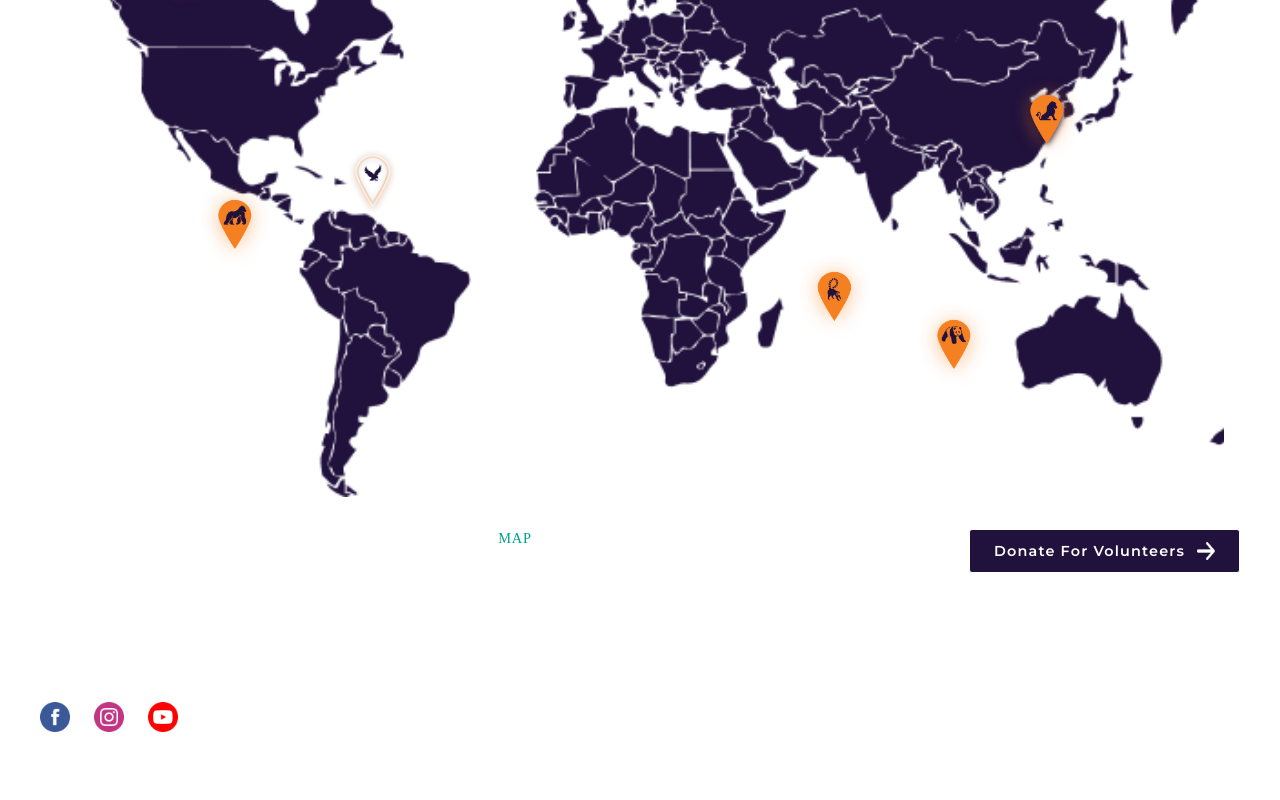
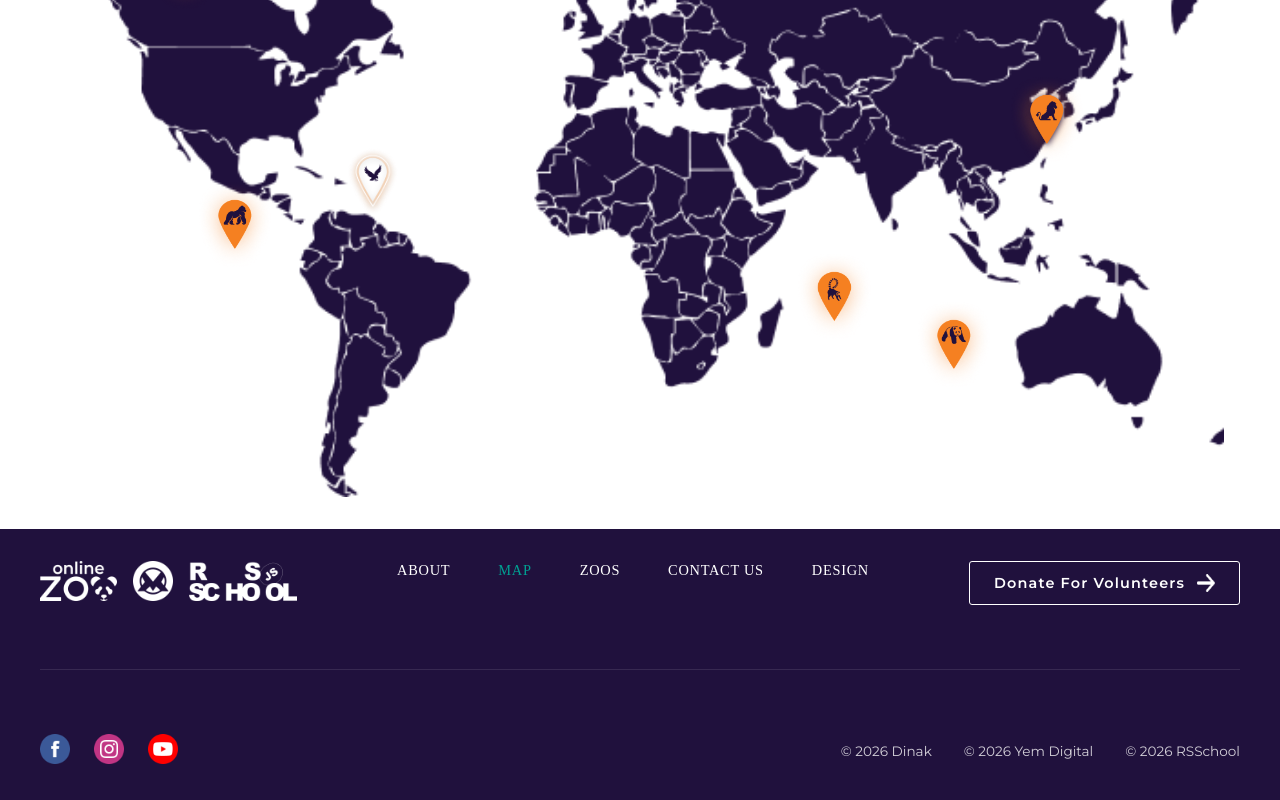
Before and after one commit to Dnakhutsrishvili/online-zoo, a React (Vite) app: page /map in a window 1280 px wide. Shown: the part 523-1323 px from the top of the page. Before the commit the page ends 1259 px from the top, so only its background shows below. Built offline with nearby package versions, Linux system fonts and the light colour scheme.

Commit message:
fix:footer styles

```diff
--- a/src/components/Footer.tsx
+++ b/src/components/Footer.tsx
@@ -11,7 +11,7 @@ export default function Footer() {
   }
 
   return (
-    <footer>
+    <footer className={styles.footer}>
       <div className={styles.footer_content}>
         <div className={styles.footer_first}>
           <div className={styles.footer_logo}>
```
